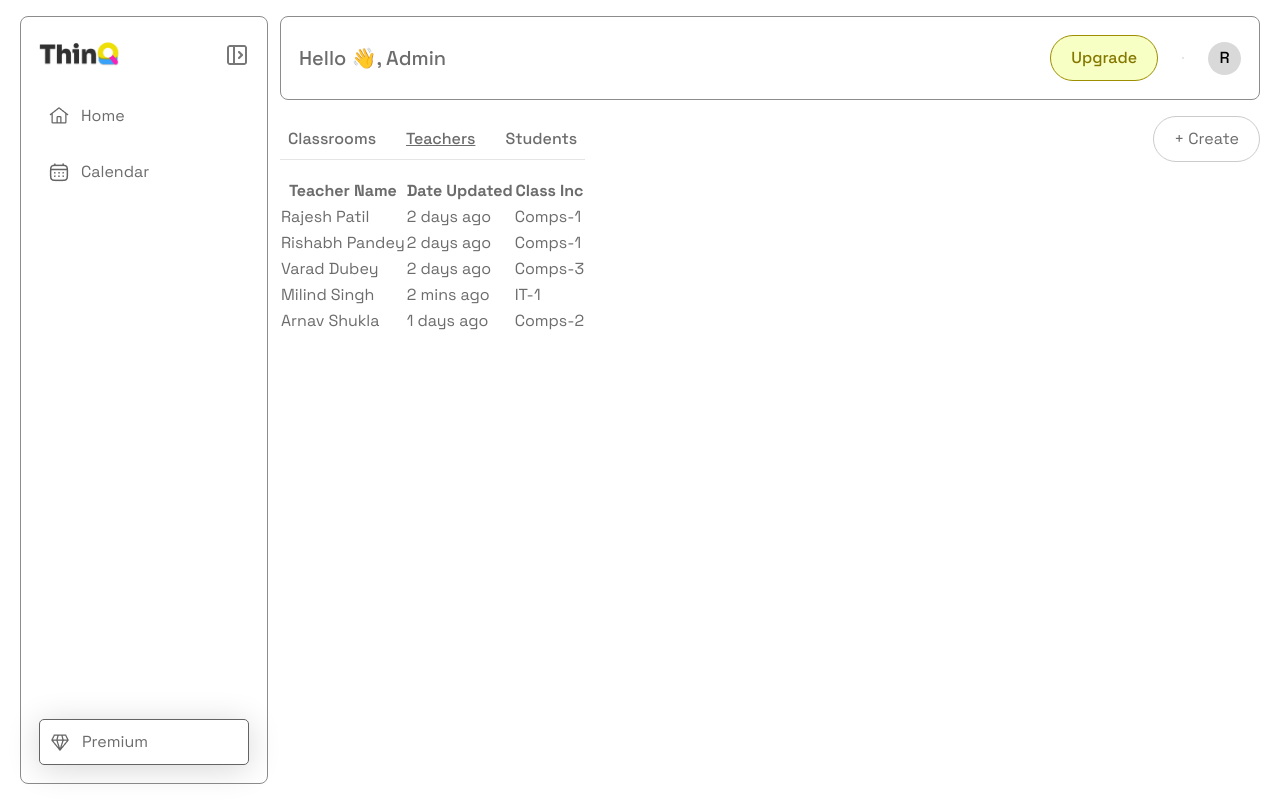
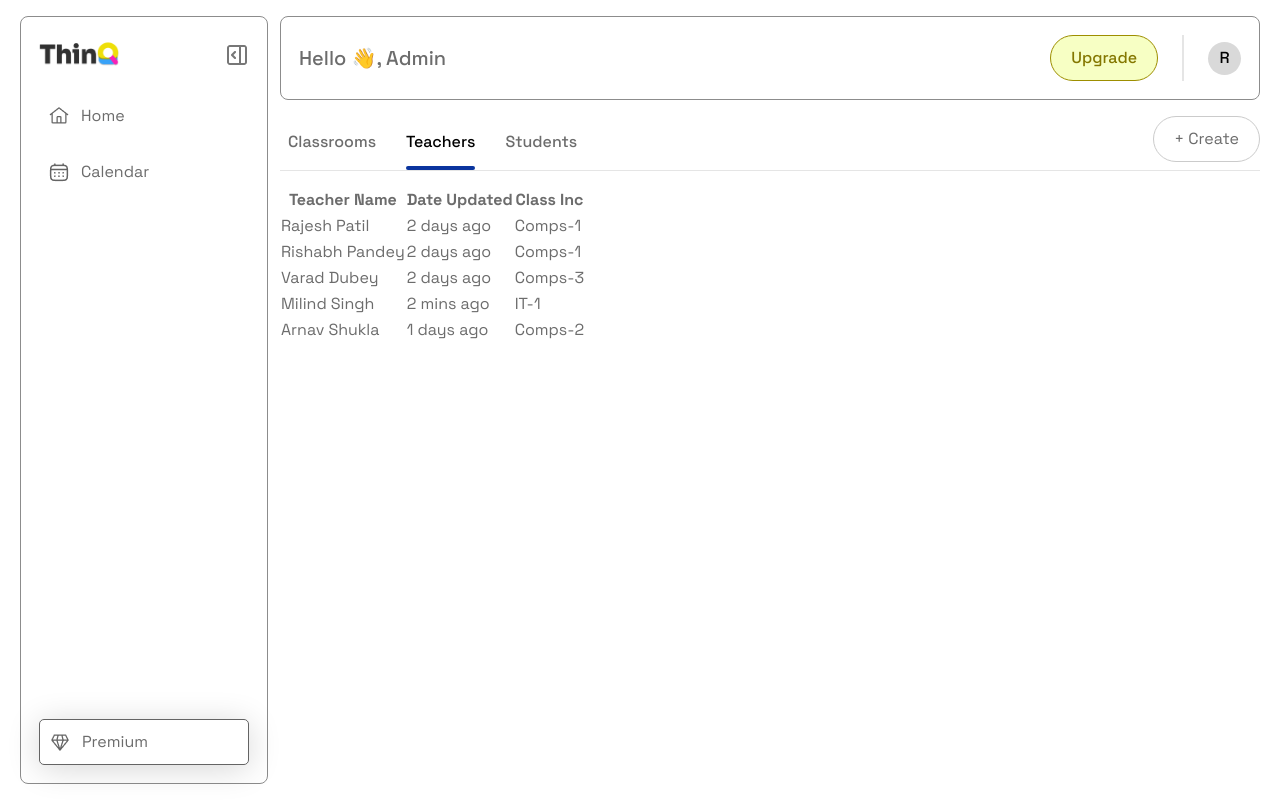
Before and after one commit to arnitdo/ThinQ, a Next.js app in the folder next/: page /admin/teachers in a window 1280 px wide. Built offline with nearby package versions, Linux system fonts and the light colour scheme.

Commit message:
completed sidebar and navigation of admin page

```diff
--- a/next/src/app/admin/classrooms/page.tsx
+++ b/next/src/app/admin/classrooms/page.tsx
@@ -66,13 +66,20 @@ const Page = () => {
             </div>
           </header>
 
-          <div className='flex justify-between items-center sticky top-[5.18rem] bg-white'>
-            <nav className='font-medium p-2 flex gap-[1.875rem] border-b'>
-              <Link href="/admin/classrooms" className='underline'>Classrooms</Link>
-              <Link href="/admin/teachers">Teachers</Link>
-              <Link href="/admin/students">Students</Link>
+          <div className="flex justify-between items-end border-b pb-2">
+            <nav className="font-medium p-2 flex gap-[1.875rem] max-sm:gap-3 max-sm:text-sm">
+              <Link href="/admin/classrooms" className="relative text-black | after:content-[''] after:absolute after:-bottom-4 after:left-0 after:w-full after:h-1 after:rounded-full after:bg-[#0A349E]">Classrooms</Link>
+              <Link href="/admin/teachers" className="">
+                Teachers
+              </Link>
+              <Link href="/admin/students" className="">Students</Link>
             </nav>
-            <button className='hidden | md:block py-[0.625rem] px-5 rounded-full border border-[#CBCBCB]' onClick={handlCreate}>+ Create</button>
+            <button
+              className="hidden | md:block py-[0.625rem] px-5 rounded-full border border-[#CBCBCB]"
+              >
+              {/* onClick function left to add on this button, present in /teachers */}
+              + Create
+            </button>
           </div>
           {create && (
             <div className="absolute bg-black w-full h-full top-0 left-0 bg-opacity-40">
--- a/next/src/app/admin/students/page.tsx
+++ b/next/src/app/admin/students/page.tsx
@@ -16,13 +16,20 @@ const Page = () => {
             </div>
           </header>
 
-          <div className='flex justify-between items-center'>
-            <nav className='font-medium p-2 flex gap-[1.875rem] border-b'>
-              <Link href="/admin/classrooms" >Classrooms</Link>
-              <Link href="/admin/teachers">Teachers</Link>
-              <Link href="/admin/students" className='underline'>Students</Link>
+          <div className="flex justify-between items-end border-b pb-2">
+            <nav className="font-medium p-2 flex gap-[1.875rem] max-sm:gap-3 max-sm:text-sm">
+              <Link href="/admin/classrooms" className="">Classrooms</Link>
+              <Link href="/admin/teachers" className="">
+                Teachers
+              </Link>
+              <Link href="/admin/students" className="relative text-black | after:content-[''] after:absolute after:-bottom-4 after:left-0 after:w-full after:h-1 after:rounded-full after:bg-[#0A349E]">Students</Link>
             </nav>
-            <button className='hidden | md:block py-[0.625rem] px-5 rounded-full border border-[#CBCBCB]'>+ Create</button>
+            <button
+              className="hidden | md:block py-[0.625rem] px-5 rounded-full border border-[#CBCBCB]"
+              >
+              {/* onClick function left to add on this button, present in /teachers */}
+              + Create
+            </button>
           </div>
 
           <main className='py-4' >
--- a/next/src/app/admin/teachers/page.tsx
+++ b/next/src/app/admin/teachers/page.tsx
@@ -42,29 +42,29 @@ const Page = () => {
   };
   return (
     <div className="py-4 px-5 h-dvh">
-      <div className="gridWrapper | text-[#6C6C6C] grid grid-cols-[auto_1fr] gap-3 h-full | md:grid-cols-[248px_1fr]">
+      <div className="gridWrapper | text-[#6C6C6C] grid grid-cols-[auto_1fr] gap-3 h-full |">
         <Sidebar />
         <div className="rightWrapper | ">
           <header className="font-medium p-[1.125rem] max-sm:p-2 border border-[#8C8C8C] rounded-[0.5rem] flex items-center justify-between mb-4 sticky top-3 bg-white">
             <h1 className="text-xl max-sm:text-lg">Hello 👋, Admin</h1>
-            <div className="flex gap-6 items-center">
+            <div className="flex gap-6">
               <button className="hidden | md:block py-[0.625rem] px-5 text-[#847700] bg-[hsl(68,100%,64%,32%)] border border-[#9D8E00] rounded-full">
                 Upgrade
               </button>
               <div className="ignoreThisDiv line | border"></div>
-              <div className="grid place-items-center text-black bg-[#D9D9D9] w-[2.0625rem] h-[2.0625rem] aspect-square rounded-[50%]">
+              <div className="grid place-items-center text-black bg-[#D9D9D9] w-[2.0625rem] h-[2.0625rem] aspect-square rounded-[50%] self-center">
                 R
               </div>
             </div>
           </header>
 
-          <div className="flex justify-between items-center">
-            <nav className="font-medium p-2 flex gap-[1.875rem] border-b max-sm:gap-3 max-sm:text-sm">
-              <Link href="/admin/classrooms">Classrooms</Link>
-              <Link href="/admin/teachers" className="underline">
+          <div className="flex justify-between items-end border-b pb-2">
+            <nav className="font-medium p-2 flex gap-[1.875rem] max-sm:gap-3 max-sm:text-sm">
+              <Link href="/admin/classrooms" className="">Classrooms</Link>
+              <Link href="/admin/teachers" className="relative text-black | after:content-[''] after:absolute after:-bottom-4 after:left-0 after:w-full after:h-1 after:rounded-full after:bg-[#0A349E]">
                 Teachers
               </Link>
-              <Link href="/admin/students">Students</Link>
+              <Link href="/admin/students" className="">Students</Link>
             </nav>
             <button
               className="hidden | md:block py-[0.625rem] px-5 rounded-full border border-[#CBCBCB]"
--- a/next/src/components/Sidebar.tsx
+++ b/next/src/components/Sidebar.tsx
@@ -2,35 +2,50 @@
 import React, { useState } from "react";
 import Link from "next/link";
 const Sidebar = () => {
-    // const [sidebarActive, setSidebarActive] = useState(false);
-    // const handleClick = () =>{
-    //     setSidebarActive(!sidebarActive);
-    // }
+    const [sidebarActive, setSidebarActive] = useState(true);
+    const handleClick = () =>{
+        setSidebarActive(!sidebarActive);
+    }
   return (
     <>
       <div className='leftWrapper | h-full'>
-          <nav className="sideBar | max-sm:p-1  p-[1.125rem] border border-[#8C8C8C] rounded-[0.5rem] h-[96vh] flex flex-col justify-between sticky top-3">
+          <nav className="sideBar | max-sm:p-1  p-[1.125rem] border border-[#8C8C8C] rounded-[0.5rem] h-[96vh] flex flex-col justify-between sticky top-3 md:w-[248px] has-[:checked]:w-auto">
             <div>
-              <div className='mb-5 flex justify-between items-center'>
-                <img src="/sidebarMobileLogo.png" alt="" className={`w-8 max-sm:w-6 ml-2 mt-2 md:hidden`}/>
-                <img src="/bigblack.png" alt="" className={`hidden | md:block max-w-20`}/>
-                <img src="/sidebarOpenCloseButton.png" alt="" className='hidden | md:block cursor-pointer'/>
+              <div className='mb-5 flex justify-between items-center | has-[:checked]:flex-col has-[:checked]:items-center has-[:checked]:gap-3'>
+                <img src="/sidebarMobileLogo.png" alt="" className={`w-[calc(100%_-_0.5rem)] mx-auto mt-2 md:hidden`}/>
+                {sidebarActive && (
+                  <img src="/bigblack.png" alt="" className={`hidden | md:block max-w-20`}/>
+                )}
+                {!sidebarActive && (
+                  <img src="/sidebarMobileLogo.png" alt="" className={`hidden | md:block w-8 max-sm:w-6 mt-2 mb-3`}/>
+                )}
+
+                <label htmlFor="sidebarClose" className="hidden | md:block">
+                  <input type="checkbox" name="sidebarClose" id="sidebarClose" className="hidden peer"/>
+                  <img src="/sidebarOpenCloseButton.png" alt="" className='hidden | rotate-180 md:block cursor-pointer peer-checked:rotate-0' onClick={handleClick}/>
+                </label>
               </div>
 
               <div className='p-[0.625rem] rounded-[0.3125rem] hover:bg-[#ECECEc] mb-3 flex gap-3 items-center'>
                 <img src="/sidebarHome.png" alt="" />
-                <p className='hidden | md:block'>Home</p>
+                {sidebarActive && (
+                  <p className='hidden | md:block'>Home</p>
+                )}
               </div>
 
               <div className='p-[0.625rem] rounded-[0.3125rem] hover:bg-[#ECECEc] flex gap-3 items-center'>
                 <img src="/sidebarCalendar.png" alt="" />
-                <p className='hidden | md:block'>Calendar</p>
+                {sidebarActive && (
+                  <p className='hidden | md:block'>Calendar</p>
+                )}
               </div>
             </div>
 
             <div className='p-[0.625rem] items-center rounded-[0.3125rem] border border-[#646464] hover:bg-[#ECECEc] shadow-[0_4px_33.3px_hsl(0,0%,0%,16%)] flex gap-3'>
               <img src="/sidebarPremium.png" alt="" />
-              <p className='hidden | md:block'>Premium</p>
+              {sidebarActive && (
+                <p className='hidden | md:block'>Premium</p>
+              )}
             </div>
           </nav>
         </div>
```
